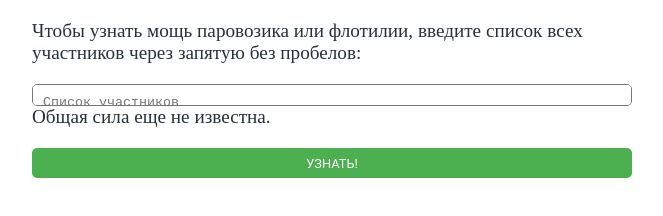
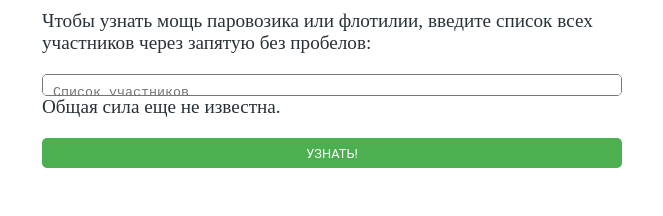
Before and after one commit to Ivanzar/TrainPower, a plain HTML site: page index.html in a window 1280 px wide. Shown: the whole page, without its empty margins (308-971 px from the left). Drawn offline with Linux system fonts and the light colour scheme.

Commit message:
First commit

```diff
--- a/style/main.css
+++ b/style/main.css
@@ -1,6 +1,6 @@
 body
 {
-    margin: 20px auto;
+    margin: 10px auto;
     max-width: 600px;
     color: #263238;
 
@@ -8,9 +8,8 @@ body
     flex-direction: column;
 }
 
-#text-zone
-{
-    flex-grow: 1;
+body *{
+    margin: 0 10px;
 }
 
 textarea
@@ -43,7 +42,7 @@ button
 
     cursor: pointer;
 
-    margin: 20px 0;
+    margin: 20px 10px;
 }
 
 button:active
```
Also changed, not shown: index.html (indentation only).
